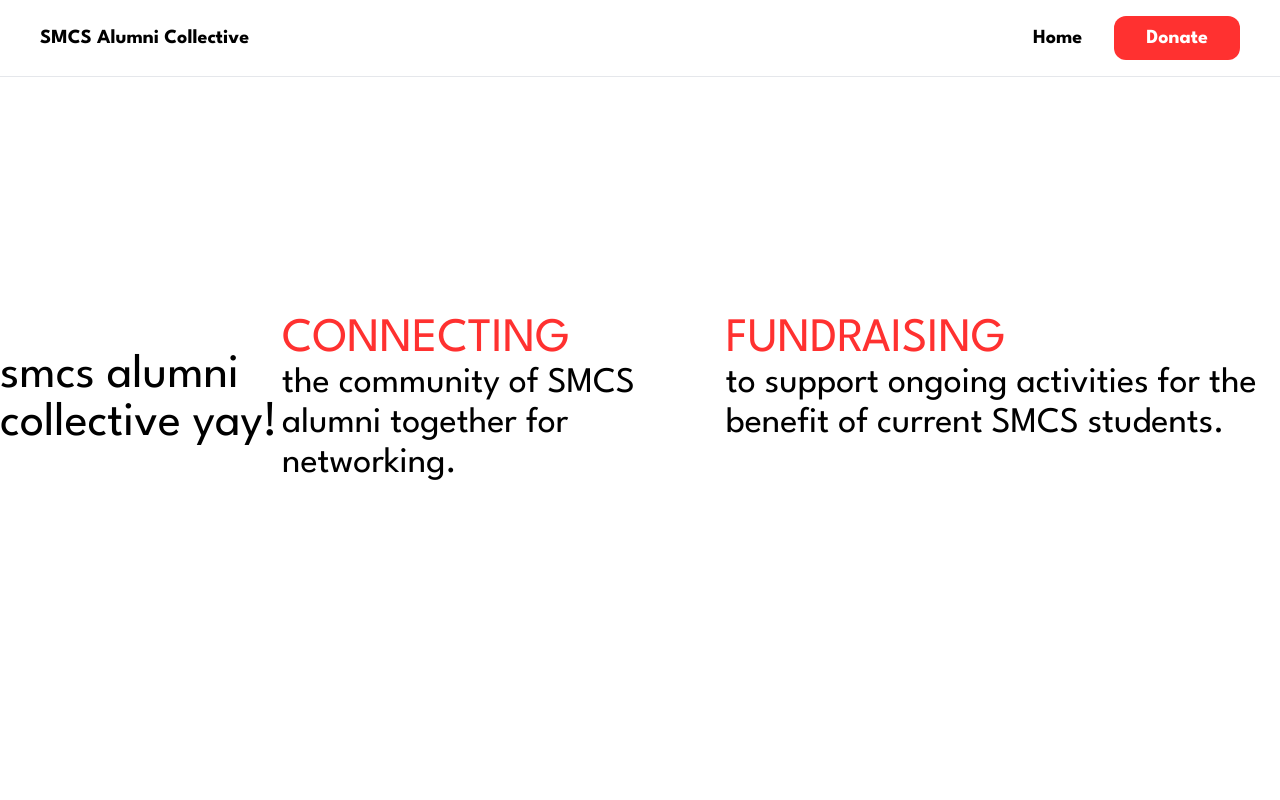
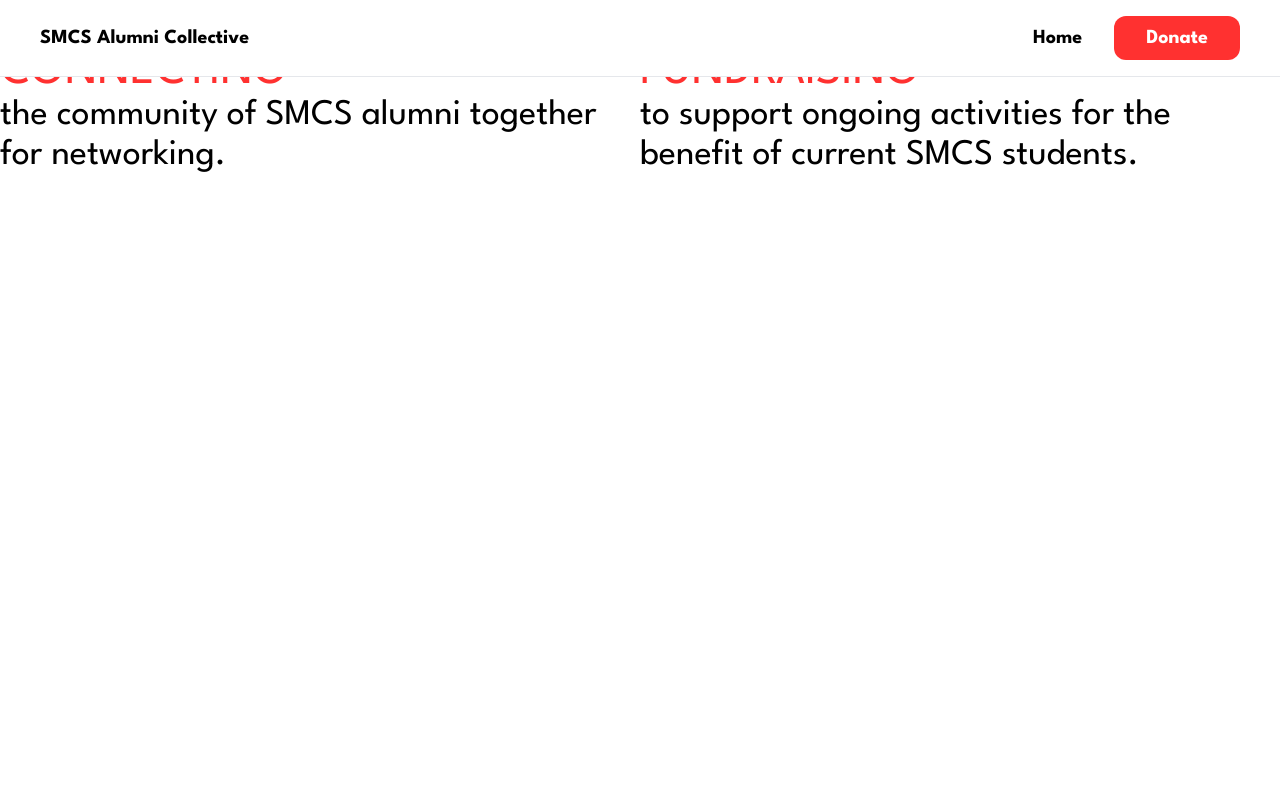
Before and after one commit to byung806/smcs-alumni, a Next.js app: page / in a window 1280 px wide. Shown: the top 800 px of the page. Built offline with nearby package versions, Linux system fonts and the light colour scheme.

Commit message:
Cover page fixes

```diff
--- a/src/app/page.tsx
+++ b/src/app/page.tsx
@@ -2,14 +2,14 @@ import Image from "next/image";
 
 export default function Home() {
   return (
-    <div className="flex w-screen h-screen items-center justify-center">
+    <div className="flex-col w-screen h-screen items-center justify-center">
         <p className="text-5xl">smcs alumni collective yay!</p>
         <div className="flex justify-between">
-            <div className="w-[1/2]">
+            <div className="w-1/2">
                 <p className="text-5xl text-[#ff3130] uppercase">Connecting</p>
                 <p className="text-4xl">the community of SMCS alumni together for networking.</p>
             </div>
-            <div className="w-[1/2]">
+            <div className="w-1/2">
                 <p className="text-5xl text-[#ff3130] uppercase">Fundraising</p>
                 <p className="text-4xl">to support ongoing activities for the benefit of current SMCS students.</p>
             </div>
```
